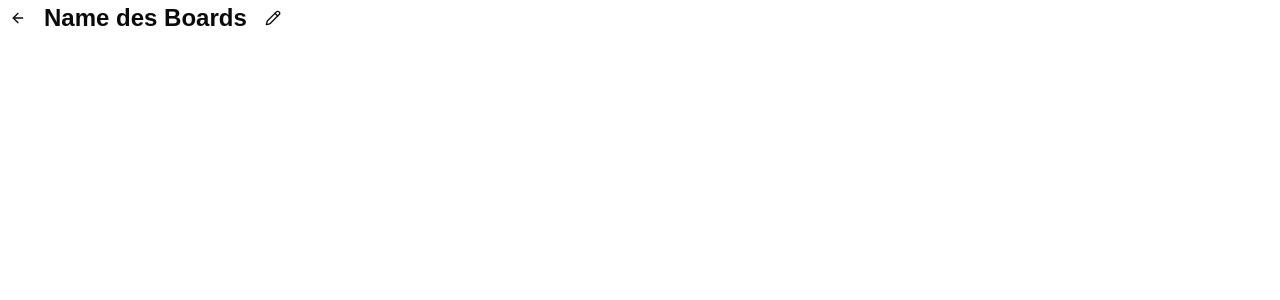
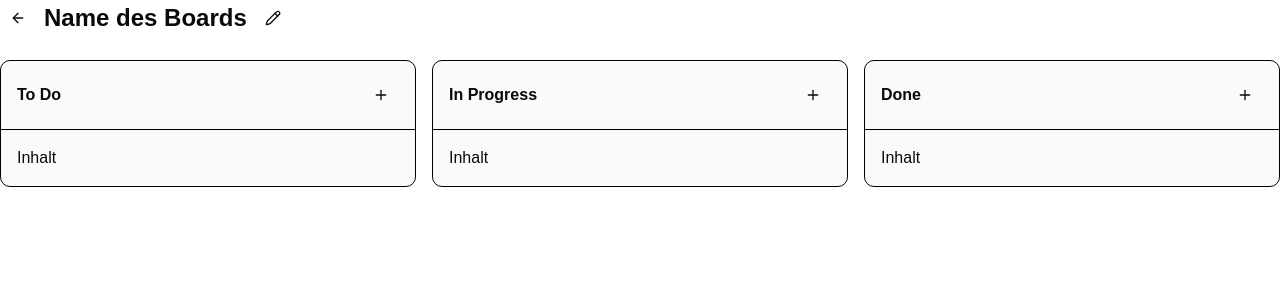
Before and after one commit to wladi-miller/devboard, a React (Vite) app: page /boards/1 in a window 1280 px wide. Shown: the top 300 px of the page. Built offline with nearby package versions, Linux system fonts and the light colour scheme.

Commit message:
create BoarderColumn's

```diff
--- a/src/pages/BoardDetail/BoardDetail.tsx
+++ b/src/pages/BoardDetail/BoardDetail.tsx
@@ -1,4 +1,5 @@
 import { Button } from "../../components/ui/button"
+import BoardColumn from "./components/BoardColumn"
 import { ArrowLeft, Pencil, Check, X } from "lucide-react"
 import { useState } from "react"
 import { Link } from "react-router-dom"
@@ -6,28 +7,38 @@ import { Input } from "@/components/ui/input"
 
 export default function BoardDetail() {
   const [isEditName, setIsEditName] = useState(false)
-  const [boardName, setBoardName] = useState("Name des Boards")
+  const [boardName, setBoardName] = useState(() => {
+    return localStorage.getItem("boardName") || "Name des Boards"
+  })
+  const [tempBoardName, setTempBoardName] = useState(boardName)
 
   function RenderBoardDetail() {
     if (isEditName) {
       return (
         <div className="flex flex-row items-center gap-2">
           <Input
-            value={boardName}
+            value={tempBoardName}
             className="w-96"
-            onChange={(e) => setBoardName(e.target.value)}
+            onChange={(e) => setTempBoardName(e.target.value)}
           />
           <Button
             variant="ghost"
             size="icon-lg"
-            onClick={() => setIsEditName(false)}
+            onClick={() => {
+              setBoardName(tempBoardName)
+              localStorage.setItem("boardName", tempBoardName)
+              setIsEditName(false)
+            }}
           >
             <Check />
           </Button>
           <Button
             variant="ghost"
             size="icon-lg"
-            onClick={() => setIsEditName(false)}
+            onClick={() => {
+              setTempBoardName(boardName)
+              setIsEditName(false)
+            }}
           >
             <X />
           </Button>
@@ -58,6 +69,11 @@ export default function BoardDetail() {
         </Link>
         {RenderBoardDetail()}
       </div>
+      <div className="mt-6 grid grid-cols-3 gap-4">
+        <BoardColumn tittle="To Do" />
+        <BoardColumn tittle="In Progress" />
+        <BoardColumn tittle="Done" />
+      </div>
     </div>
   )
 }
--- /dev/null
+++ b/src/pages/BoardDetail/components/BoardColumn.tsx
@@ -0,0 +1,16 @@
+import { Button } from "../../../components/ui/button"
+import { Plus } from "lucide-react"
+
+export default function BoardColumn({ tittle }: { tittle: string }) {
+  return (
+    <div className="rounded-lg border border-black bg-gray-50">
+      <div className="flex items-center justify-between border-b border-black p-4">
+        <h3 className="font-bold">{tittle}</h3>
+        <Button variant="ghost" size="icon-lg" className="hover:bg-sky-300/50">
+          <Plus />
+        </Button>
+      </div>
+      <div className="p-4">Inhalt</div>
+    </div>
+  )
+}
```
